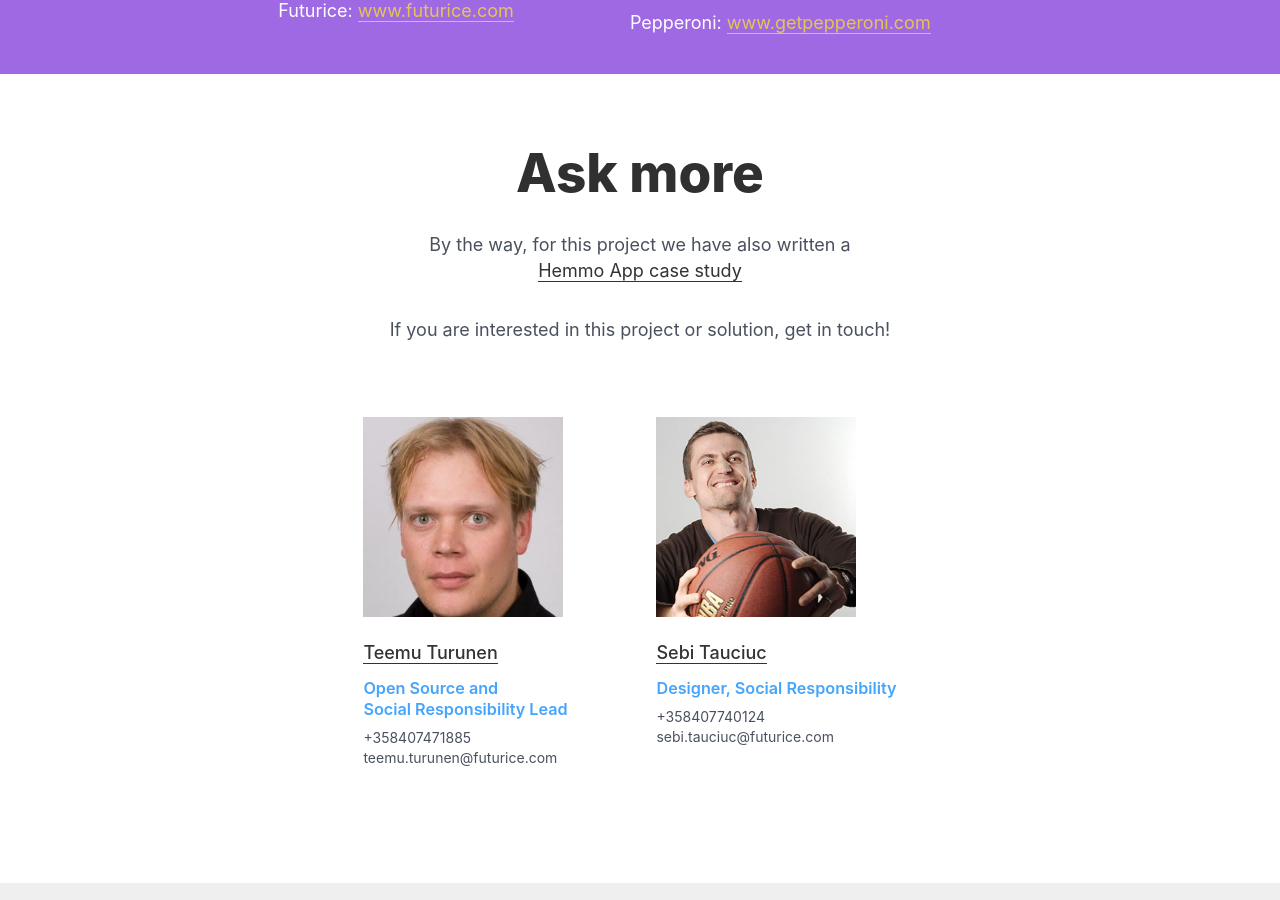
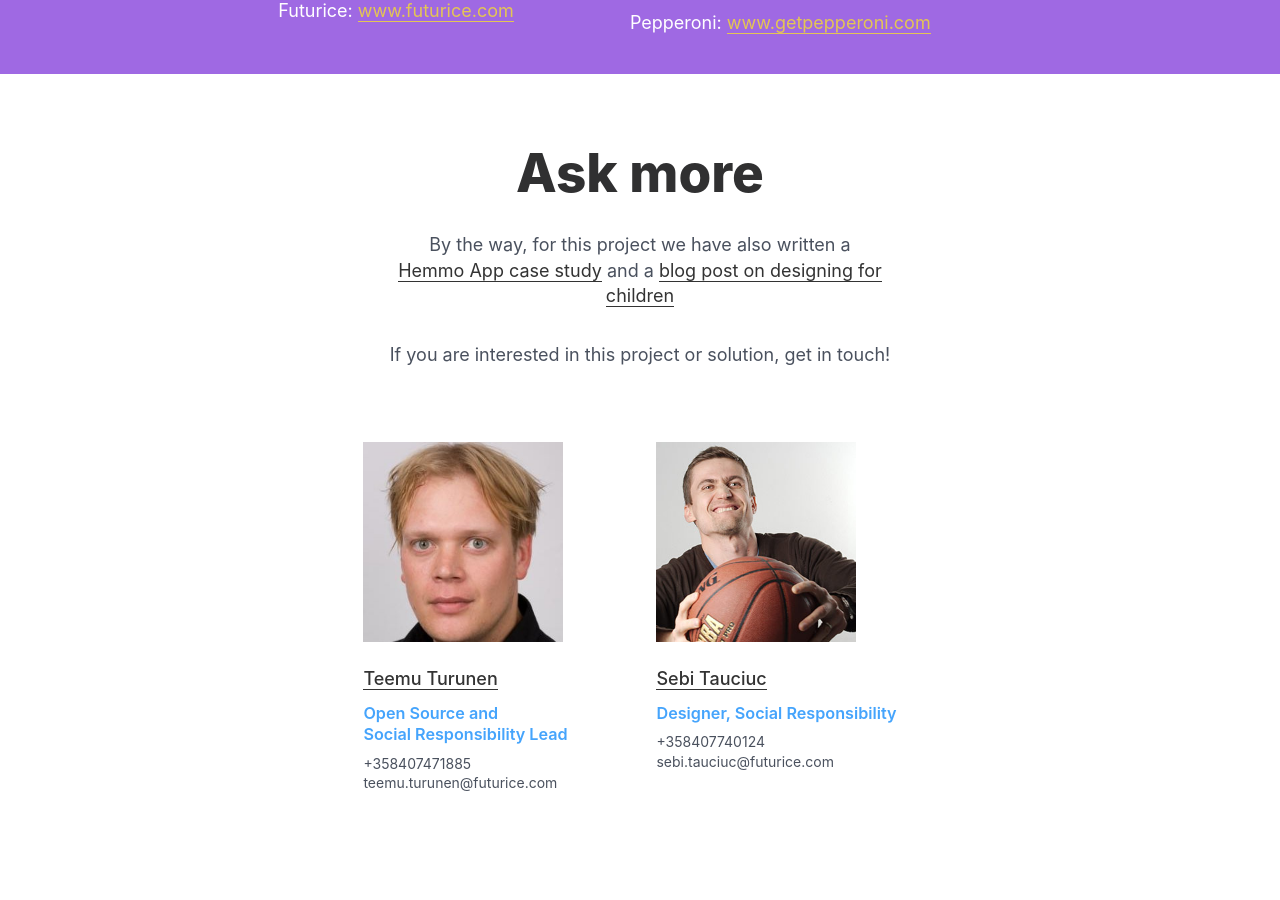
Before and after one commit to futurice/spiceprogram, a Jekyll site: the page built from chilicorn-fund/case-hemmo.html, in a window 1280 px wide and 900 px high, scrolled down 7036 px. Built offline with Jekyll 4.4.1, drawn with Linux system fonts in a browser that asks for light colours; nearby versions of some CDN libraries.

Commit message:
Added link to Minja's blog post on Hemmo

```diff
--- a/chilicorn-fund/case-hemmo.html
+++ b/chilicorn-fund/case-hemmo.html
@@ -281,7 +281,7 @@ custom_js:
     <div class="section-header">
       <a name="contact"></a>
       <h2 class="fund-title">Ask more</h2>
-      <p> By the way, for this project we have also written a <br/><a href="https://spiceprogram.org/assets/docs/Casestudy-HemmoAppforSavetheChildren.pdf">Hemmo App case study</a></p><br/>
+      <p> By the way, for this project we have also written a <br/><a href="https://spiceprogram.org/assets/docs/Casestudy-HemmoAppforSavetheChildren.pdf">Hemmo App case study</a> and a <a href="https://futurice.com/blog/hemmo-app-key-challenges-in-designing-for-children">blog post on designing for children</a> </p><br/>
       <p>If you are interested in this project or solution, get in touch!</p>
     </div>
     <div class="contact-block left">
```
